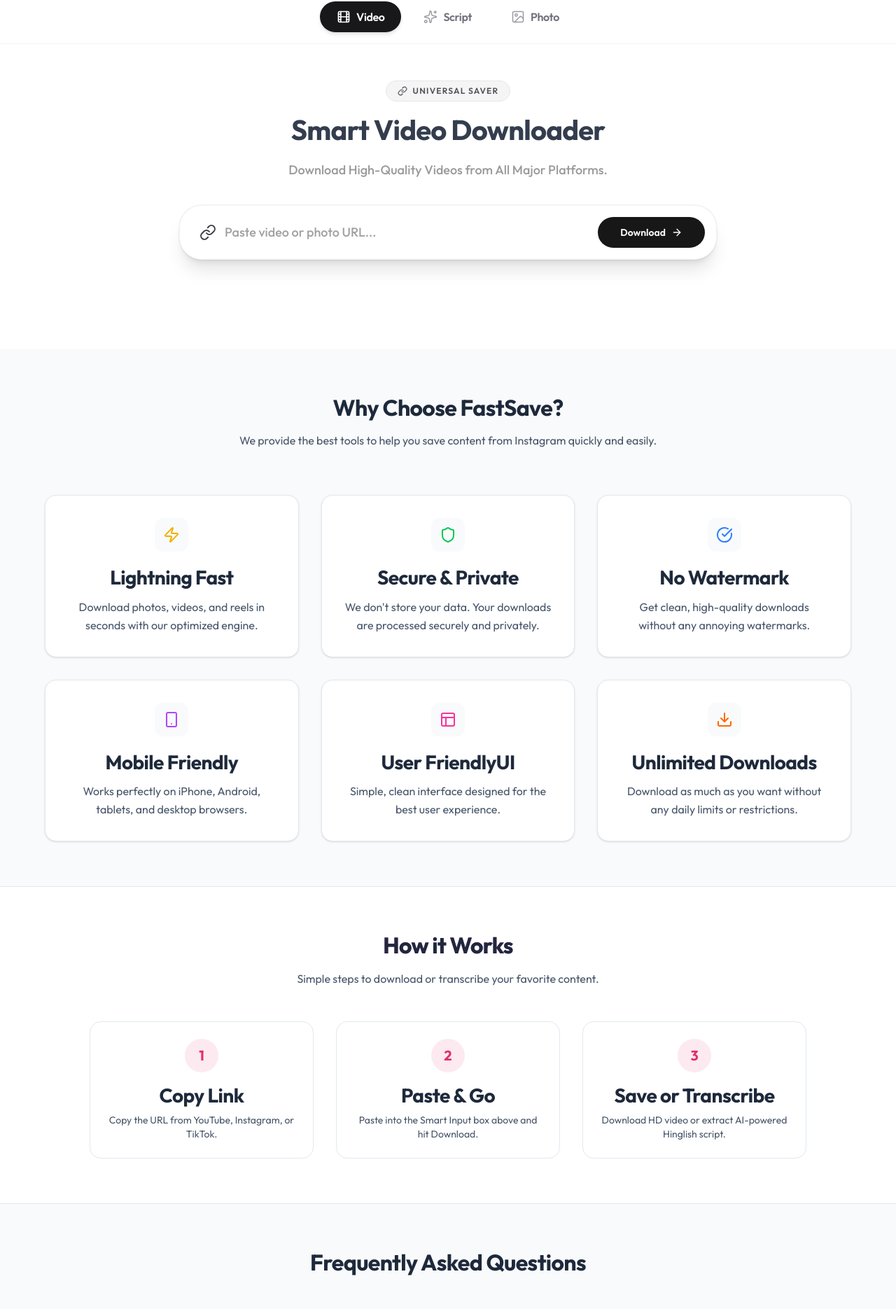
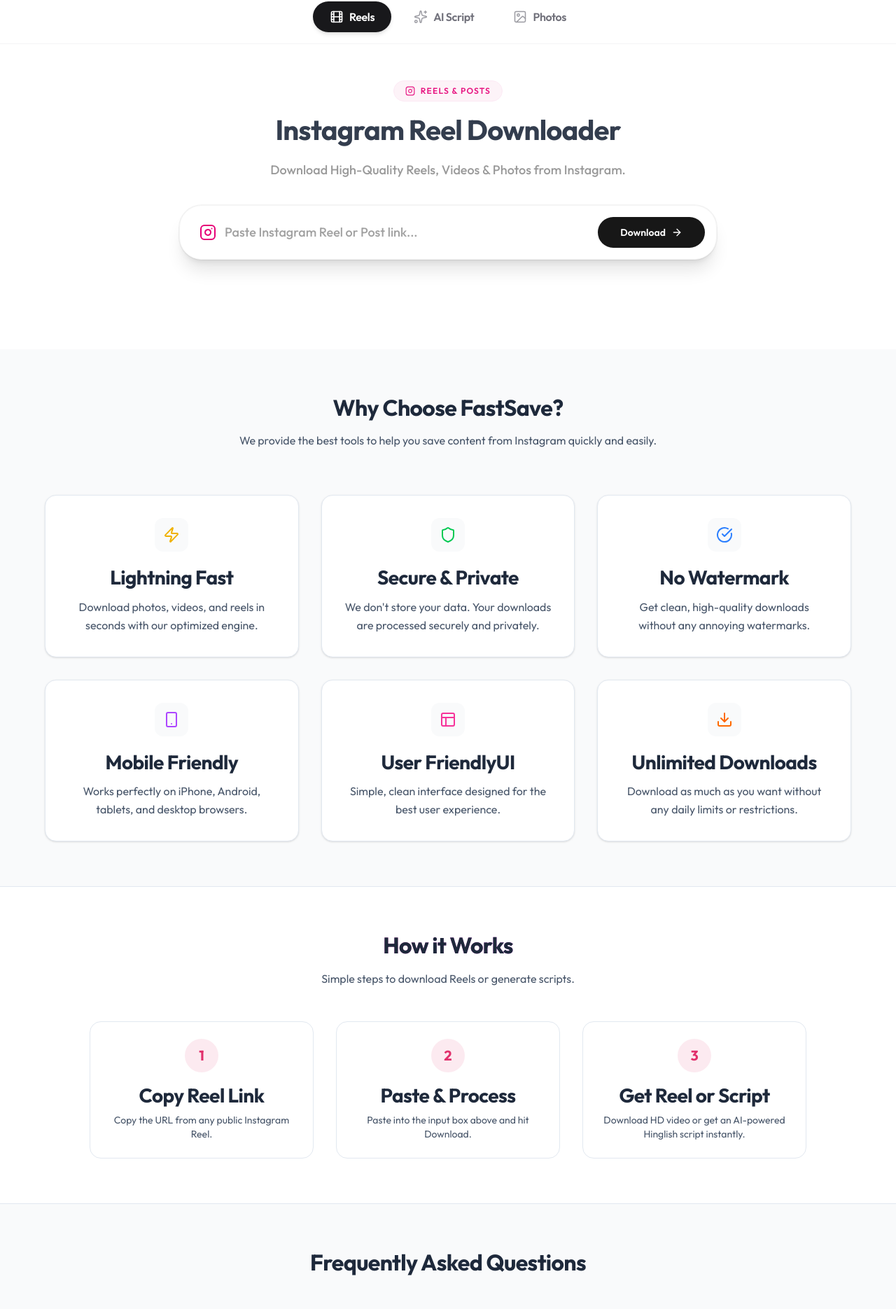
Before and after one commit to Anujyadav7/video_downloder, a Next.js app: page / in a window 1280 px wide. Shown: the part 78-1948 px from the top of the page at 70% size. Built offline with nearby package versions, Linux system fonts and the light colour scheme.

Commit message:
Production Update: Instagram Focus, Robust Cobalt v10, Hinglish Transcription

```diff
--- a/src/app/api/download/route.ts
+++ b/src/app/api/download/route.ts
@@ -8,13 +8,10 @@
 const COBALT_INSTANCES = [
   process.env.NODE_ENV === 'development' ? "http://127.0.0.1:9000" : null,
   process.env.COBALT_API_URL,
-  "https://api.cobalt.tools", // Official API (POST /)
-  "https://co.wuk.sh/api/json", // Wuk.sh API
-  "https://cobalt.gamestree.org/api/json", // Gamestree API
-  "https://api.cobalt.tools/api/json", // Official API Alternate
-  "https://cobalt.kwiatekmiki.com/api/json", // Kwiatekmiki API
-  "https://dl.khub.ky/api/json", // Another public instance
-  "https://cobalt.tools/api/json" // Frontend fallback
+  "https://api.cobalt.tools",
+  "https://co.wuk.sh/api/json",
+  "https://cobalt.kwiatekmiki.com/api/json",
+  "https://cobalt.tools/api/json"
 ].filter(Boolean) as string[];
 
 type CobaltResponse = {
@@ -31,10 +28,10 @@
 export async function POST(request: NextRequest) {
   try {
     const body = await request.json();
-    const { url, isAudioOnly } = body;
+    const { url, isAudioOnly } = body; // Restored
     const cleanUrl = url ? url.split("?")[0] : url;
 
-    console.log(`[Download] Processing: ${cleanUrl}`);
+    console.log(`[Download] Processing: ${url}`);
 
     // --- Primary Strategy: Cobalt (Supports IG, YT, TikTok, Twitter, Facebook) ---
     // We try multiple instances for redundancy.
@@ -42,14 +39,14 @@
 
     for (const instance of COBALT_INSTANCES) {
       try {
-        let endpoint = instance;
+        const endpoint = instance; // Use exactly as defined
         // if (!endpoint.endsWith("/")) endpoint += "/"; // Don't force slash for API paths like /api/json
 
         console.log(`[Download] Trying provider: ${endpoint}`);
 
         // Create AbortController for timeout
         const controller = new AbortController();
-        const timeoutId = setTimeout(() => controller.abort(), 8000); // 8s timeout
+        const timeoutId = setTimeout(() => controller.abort(), 15000); // Longer timeout
 
         const response = await fetch(endpoint, {
           method: "POST",
@@ -59,13 +56,8 @@
             "User-Agent": "Mozilla/5.0 (Windows NT 10.0; Win64; x64) AppleWebKit/537.36 (KHTML, like Gecko) Chrome/120.0.0.0 Safari/537.36"
           },
           body: JSON.stringify({
-            url: cleanUrl,
-            videoQuality: "max",
-            audioFormat: "mp3",
-            filenameStyle: "basic",
-            downloadMode: isAudioOnly ? "audio" : "auto",
-            youtubeVideoCodec: "h264",
-            alwaysProxy: true // Request proxying to bypass geo-restrictions
+             url: url,
+             ...(isAudioOnly ? { isAudioOnly: true } : {})
           }),
           signal: controller.signal
         });
--- a/src/app/page.tsx
+++ b/src/app/page.tsx
@@ -7,31 +7,31 @@
 import { Metadata } from "next";
 
 export const metadata: Metadata = {
-  title: "Multiplatform Video Downloader - YouTube, Instagram, TikTok & More",
-  description: "Download videos from YouTube, Instagram, Facebook, TikTok, and Twitter in high quality. AI-powered script extraction in Hinglish. Fast, free, and secure.",
+  title: "Instagram Reel Downloader & AI Script Generator - High Quality",
+  description: "Download Instagram Reels in full HD quality without watermark. Generate AI-powered Hinglish scripts from any Reel instantly. Fast, free, and secure.",
 };
 
 export default function Home() {
   const faqItems = [
     {
-      question: "Which platforms are supported?",
-      answer: "We support downloading videos from YouTube (Shorts & Long), Instagram (Reels & Posts), Facebook, TikTok, and Twitter (X).",
+      question: "Which Instagram links are supported?",
+      answer: "We support downloading Instagram Reels, Posts, and Videos. Just copy the link and paste.",
     },
     {
-      question: "How to use the AI Script Extractor?",
-      answer: "Paste a video link and click 'Get Script'. Our AI will generate a Romanized Hinglish transcript for you in seconds.",
+      question: "How to generate AI Script from Reel?",
+      answer: "Paste a Reel link and the AI will automatically fetch the audio and generate a Romanized Hinglish script for you.",
     },
     {
-      question: "Is there a limit on video length?",
-      answer: "For transcription, we support videos up to 3 minutes long to ensure speed and accuracy. Downloading has no strict length limit.",
+      question: "Is there a limit on Reel length?",
+      answer: "For script generation, we support Reels up to 3 minutes long for best accuracy. Downloads have no length limit.",
     },
     {
-      question: "Is it free?",
+      question: "Is it completely free?",
       answer: "Yes, 100% free with no hidden charges.",
     },
     {
-      question: "Can I download private videos?",
-      answer: "Currently, we only support public content.",
+      question: "Can I download from private accounts?",
+      answer: "Currently, we only support public Instagram content.",
     },
   ];
 
@@ -63,25 +63,25 @@
               How it Works
             </h2>
             <p className="text-muted">
-              Simple steps to download or transcribe your favorite content.
+              Simple steps to download Reels or generate scripts.
             </p>
           </div>
 
           <div className="grid grid-cols-1 md:grid-cols-3 gap-8 max-w-5xl mx-auto">
              <div className="text-center p-6 rounded-2xl bg-background border border-border hover:border-primary/50 transition-all group">
                 <div className="w-12 h-12 bg-primary/10 text-primary rounded-full flex items-center justify-center text-xl font-bold mx-auto mb-4 group-hover:scale-110 transition-transform">1</div>
-                <h3 className="font-bold mb-2">Copy Link</h3>
-                <p className="text-sm text-muted">Copy the URL from YouTube, Instagram, or TikTok.</p>
+                <h3 className="font-bold mb-2">Copy Reel Link</h3>
+                <p className="text-sm text-muted">Copy the URL from any public Instagram Reel.</p>
              </div>
              <div className="text-center p-6 rounded-2xl bg-background border border-border hover:border-primary/50 transition-all group">
                 <div className="w-12 h-12 bg-primary/10 text-primary rounded-full flex items-center justify-center text-xl font-bold mx-auto mb-4 group-hover:scale-110 transition-transform">2</div>
-                <h3 className="font-bold mb-2">Paste & Go</h3>
-                <p className="text-sm text-muted">Paste into the Smart Input box above and hit Download.</p>
+                <h3 className="font-bold mb-2">Paste & Process</h3>
+                <p className="text-sm text-muted">Paste into the input box above and hit Download.</p>
              </div>
              <div className="text-center p-6 rounded-2xl bg-background border border-border hover:border-primary/50 transition-all group">
                 <div className="w-12 h-12 bg-primary/10 text-primary rounded-full flex items-center justify-center text-xl font-bold mx-auto mb-4 group-hover:scale-110 transition-transform">3</div>
-                <h3 className="font-bold mb-2">Save or Transcribe</h3>
-                <p className="text-sm text-muted">Download HD video or extract AI-powered Hinglish script.</p>
+                <h3 className="font-bold mb-2">Get Reel or Script</h3>
+                <p className="text-sm text-muted">Download HD video or get an AI-powered Hinglish script instantly.</p>
              </div>
           </div>
         </div>
--- a/src/app/script/page.tsx
+++ b/src/app/script/page.tsx
@@ -7,15 +7,15 @@
 import { Metadata } from "next";
 
 export const metadata: Metadata = {
-  title: "AI Video Script Generator - YouTube, Reels & TikTok to Text",
-  description: "Convert video to text instantly. Extract scripts from YouTube Shorts, Instagram Reels, and TikTok videos in Romanized Hinglish. Free AI transcription tool.",
+  title: "Instagram Reel Script Generator - AI Transcription for Reels",
+  description: "Convert Instagram Reels to text instantly. Extract scripts from any Reel in Romanized Hinglish. Free AI transcription tool.",
 };
 
 export default function ScriptPage() {
   const faqItems = [
     {
       question: "How does the AI Script Generator work?",
-      answer: "Paste a video link, click 'Get Script', and our AI listens to the audio to generate a word-for-word transcript in Hinglish.",
+      answer: "Paste an Instagram Reel link, click 'Get Script', and our AI listens to the audio to generate a word-for-word transcript in Hinglish.",
     },
     {
       question: "Which languages are supported?",
--- a/src/components/InputBox.tsx
+++ b/src/components/InputBox.tsx
@@ -18,69 +18,30 @@
 }
 
 const getModeDetails = (url: string, type: string) => {
+    // Default to Instagram Styling
     let details = {
-        title: "Smart Video Downloader",
-        tag: "Universal Saver",
-        icon: LinkIcon,
-        color: "text-zinc-700 dark:text-zinc-300",
-        bg: "bg-zinc-100 dark:bg-zinc-800/50",
-        border: "border-zinc-200 dark:border-zinc-700"
+        title: "Instagram Reel Downloader",
+        tag: "Reels & Posts",
+        icon: Instagram,
+        color: "text-pink-600 dark:text-pink-400",
+        bg: "bg-pink-50 dark:bg-pink-900/10",
+        border: "border-pink-100 dark:border-pink-800/30"
     };
 
     if (type === 'script') {
-        details.title = "Video Link to AI Script";
+        details.title = "Reel to AI Script";
         details.tag = "AI Transcription";
         details.icon = Sparkles;
         details.color = "text-violet-600 dark:text-violet-400";
         details.bg = "bg-violet-50 dark:bg-violet-900/10";
         details.border = "border-violet-100 dark:border-violet-800/30";
-    } else if (type === 'photo') {
-        details.title = "Instagram Photo Downloader";
-        details.tag = "HD Images";
-        details.icon = ImageIcon;
-        details.color = "text-pink-600 dark:text-pink-400";
-        details.bg = "bg-pink-50 dark:bg-pink-900/10";
-        details.border = "border-pink-100 dark:border-pink-800/30";
-    }
-
-    if (url) {
-        if (url.includes("youtube.com") || url.includes("youtu.be")) {
-             details.tag = "YouTube";
-             details.icon = Youtube;
-             details.color = "text-red-600 dark:text-red-400";
-             details.bg = "bg-red-50 dark:bg-red-900/10";
-             details.border = "border-red-100 dark:border-red-800/30";
-        } else if (url.includes("instagram.com")) {
-             details.tag = "Instagram";
-             details.icon = Instagram;
-             details.color = "text-pink-600 dark:text-pink-400";
-             details.bg = "bg-pink-50 dark:bg-pink-900/10";
-             details.border = "border-pink-100 dark:border-pink-800/30";
-        } else if (url.includes("facebook.com") || url.includes("fb.watch")) {
-             details.tag = "Facebook";
-             details.icon = Facebook;
-             details.color = "text-blue-600 dark:text-blue-400";
-             details.bg = "bg-blue-50 dark:bg-blue-900/10";
-             details.border = "border-blue-100 dark:border-blue-800/30";
-        } else if (url.includes("twitter.com") || url.includes("x.com")) {
-             details.tag = "Twitter";
-             details.icon = Twitter;
-             details.color = "text-black dark:text-white";
-             details.bg = "bg-zinc-100 dark:bg-zinc-800";
-             details.border = "border-zinc-200 dark:border-zinc-700";
-        } else if (url.includes("tiktok.com")) {
-             details.tag = "TikTok";
-             details.icon = Video;
-             details.color = "text-pink-500 dark:text-pink-400";
-             details.bg = "bg-zinc-50 dark:bg-zinc-900";
-             details.border = "border-zinc-200 dark:border-zinc-700";
-        }
     }
 
     return details;
 };
 
 export default function InputBox({ onDownload, type = "video" }: InputBoxProps) {
+  // ... (State declarations remain same)
   const [url, setUrl] = useState("");
   const [loading, setLoading] = useState(false);
   const [loadingProgress, setLoadingProgress] = useState(0);
@@ -125,12 +86,12 @@
     return () => window.removeEventListener('restore_download', handleRestore);
   }, []);
 
+  // handleDownload with Instagram validation
   const addToHistory = (item: DownloadResult) => {
+      // ... (Implementation same as before) ...
     try {
         const stored = localStorage.getItem("download_history");
         const historyList = stored ? JSON.parse(stored) : [];
-
-        // Check for duplicates
         if (!historyList.some((h: any) => h.url === item.url)) {
             const newItem = {
                 url: item.url,
@@ -139,17 +100,15 @@
                 type: item.type,
                 timestamp: Date.now(),
                 downloadUrl: item.downloadUrl,
-                rawMediaUrl: item.rawMediaUrl, // Crucial for restore
+                rawMediaUrl: item.rawMediaUrl,
                 picker: item.picker ? item.picker.map((p: any) => ({ url: p.url, type: p.type })) : undefined,
                 isAudio: item.isAudio
             };
-            const updated = [newItem, ...historyList].slice(0, 5); // Limit to 5 items
+            const updated = [newItem, ...historyList].slice(0, 5);
             localStorage.setItem("download_history", JSON.stringify(updated));
             window.dispatchEvent(new Event('history_updated'));
         }
-    } catch (e) {
-        console.error("Failed to add to history", e);
-    }
+    } catch (e) { console.error(e); }
   };
 
   const handleDownload = async (e: React.FormEvent, reqMode: "auto" | "audio" = "auto") => {
@@ -159,6 +118,14 @@
     setVideoSrc("");
 
     if (!url) { setError("Please paste a valid video URL"); return; }
+
+    // Enforce Instagram Only
+    if (!url.includes("instagram.com") && !url.includes("instagr.am")) {
+        setError("Only Instagram links are supported!");
+        setLoading(false);
+        return;
+    }
+
     try { new URL(url); } catch { setError("Invalid URL format"); return; }
 
     setLoading(true);
@@ -339,15 +306,14 @@
           </h1>
 
           <p className="text-neutral-500 dark:text-neutral-400 mt-3 text-lg font-medium max-w-xl mx-auto opacity-80">
-             {type === 'script' ? 'Professional AI Transcription for Videos.' :
-              type === 'photo' ? 'Download HD Photos Instantly.' :
-              'Download High-Quality Videos from All Major Platforms.'}
+             {type === 'script' ? 'Generate clean Hinglish scripts from Reels.' :
+              'Download High-Quality Reels, Videos & Photos from Instagram.'}
           </p>
       </div>
 
       {/* Input Field */}
       <div className={`relative group transition-all duration-300 z-10 ${showScript ? 'opacity-0 h-0 overflow-hidden pointer-events-none' : 'opacity-100 scale-100'}`}>
-        <div className={`absolute -inset-0.5 rounded-[2rem] bg-gradient-to-r from-neutral-200 to-neutral-200 opacity-0 blur-2xl transition duration-1000 group-hover:opacity-50 dark:from-neutral-800 dark:to-neutral-900`}></div>
+        <div className={`absolute -inset-0.5 rounded-[2rem] bg-gradient-to-r from-purple-500 to-pink-500 opacity-0 blur-2xl transition duration-1000 group-hover:opacity-30 dark:from-purple-900 dark:to-pink-900`}></div>
 
         <div className="relative bg-white p-2 shadow-xl border ring-1 ring-black/5 border-neutral-100 rounded-[2rem] dark:bg-neutral-900 dark:border-neutral-800 dark:ring-white/5 transition-all">
             <form onSubmit={handleDownload} className="relative flex items-center">
@@ -358,7 +324,7 @@
                     type="text"
                     value={url}
                     onChange={(e) => setUrl(e.target.value)}
-                    placeholder={type === 'script' ? 'Paste video URL to transcribe...' : 'Paste video or photo URL...'}
+                    placeholder={type === 'script' ? 'Paste Reel URL to transcribe...' : 'Paste Instagram Reel or Post link...'}
                     className="w-full flex-1 py-4 pl-14 pr-36 bg-transparent text-lg font-medium outline-none placeholder:text-neutral-400 min-w-0 truncate text-neutral-900 dark:text-neutral-100"
                 />
                 <button
--- a/src/components/ToolNavigation.tsx
+++ b/src/components/ToolNavigation.tsx
@@ -11,9 +11,9 @@
  */
 
 const tools = [
-  { name: "Video", href: "/", icon: Film },
-  { name: "Script", href: "/script", icon: Sparkles },
-  { name: "Photo", href: "/photos", icon: ImageIcon },
+  { name: "Reels", href: "/", icon: Film },
+  { name: "AI Script", href: "/script", icon: Sparkles },
+  { name: "Photos", href: "/photos", icon: ImageIcon },
 ];
 
 export default function ToolNavigation() {
```
Also changed, not shown: src/app/api/transcribe/route.ts (+46 -46 lines).
